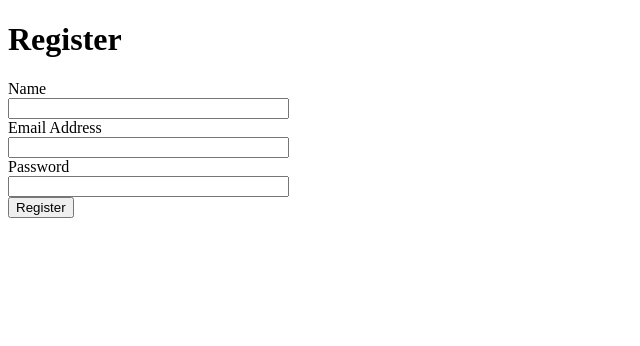
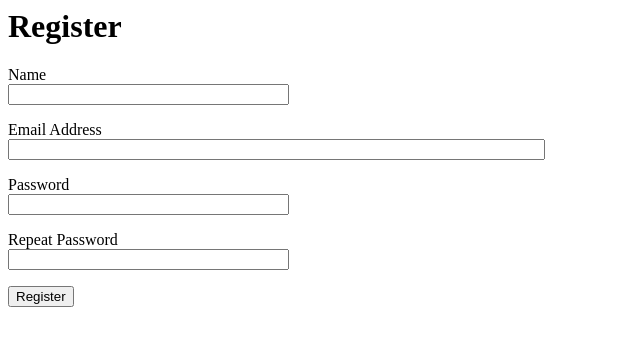
Before and after one commit to A-m-el/login-profile, a Flask app: page / in a window 1280 px wide. Shown: the top 346 px of the page, without its empty margins (0-640 px from the left). Run offline with Flask 3, Linux system fonts and the light colour scheme; parts of the project's set-up code (start-up, migrations or seed data) failed here and were passed over.

Commit message:
add some changes

```diff
--- a/app/forms.py
+++ b/app/forms.py
@@ -1,15 +1,18 @@
 from dataclasses import field
 from flask_wtf import FlaskForm
-from wtforms import EmailField, PasswordField, StringField, SubmitField, ValidationError, EqualTo
+from wtforms import EmailField, PasswordField, StringField, SubmitField
+from wtforms.validators import  EqualTo, DataRequired, EqualTo
+
+
 
 class RegisterForm(FlaskForm):
-    name = StringField('Name') #, validators=[DataRequired()]
-    email = EmailField('Email Address')
+    name = StringField('Name', validators=[DataRequired()]) #, validators=[DataRequired()]
+    email = EmailField('Email Address', validators=[DataRequired()])
 
     # def validate_password(self, field):
     #     if len(field.data < 8):
     #         raise ValidationError('Passwors must be at least 8 characters')
-    password = PasswordField('Password') #, validate_password(password)
-    password2 = PasswordField(
-'Repeat Password', validators=[ EqualTo('password')])
+    password = PasswordField('Password', validators=[DataRequired()]) #, validate_password(password)
+    password2 = PasswordField( 'Repeat Password',
+                              validators=[EqualTo('password', message='Passwords must match')])
     register = SubmitField('Register')
--- a/app/models.py
+++ b/app/models.py
@@ -1,4 +1,5 @@
 from app import db
+from werkzeug.security import generate_password_hash, check_password_hash
 
 
 class User(db.Model):
--- a/app/routes.py
+++ b/app/routes.py
@@ -1,19 +1,60 @@
-from flask import  flash, redirect, render_template, request, session, url_for
-from app import app
-from app import db
+# from flask import  flash, redirect, render_template, request, session, url_for
+# from app import app
+# from app import db
+# from app.forms import RegisterForm
+# from app.models import User
+
+# @app.route('/')
+# @app.route('/register', methods=['GET', 'POST'])
+# # def register():
+# #     form = RegisterForm(request.form)
+# #     # if form.validate_on_submit():  # This checks if the form submission is valid
+# #     if request.method == 'POST' and form.validate():
+# #             new_user = User(name = form.name.data, password_hash = form.password.data,
+# #                         email = form.email.data )
+# #             db.session.add(new_user)
+# #             db.session.commit()
+# #             # flash('thanks for registering')
+# #             return redirect(url_for('register'))
+# #     return render_template('register.html', form=form)
+
+# def register():
+#         form = RegisterForm()
+#         if form.validate_on_submit():
+#                  user = User(name=form.name.data, email=form.email.data)
+#                  user.set_password(form.password.data)
+#                  db.session.add(user)
+#                  db.session.commit()
+#                  flash('Congratulations, you are now a registered user!')
+#                  return redirect(url_for('register'))
+#         return render_template('register.html', title='Register', form=form)
+
+
+from flask import flash, redirect, render_template, request, url_for
+from app import app, db
 from app.forms import RegisterForm
 from app.models import User
 
 @app.route('/')
-@app.route('/register', methods=['GET', 'POST'])
+@app.route('/register', methods=['GET','POST'])
 def register():
-    form = RegisterForm(request.form)
-    # if form.validate_on_submit():  # This checks if the form submission is valid
-    if request.method == 'POST' and form.validate():
-            new_user = User(name = form.name.data, password_hash = form.password.data,
-                        email = form.email.data )
-            db.session.add(new_user)
-            db.session.commit()
-            # flash('thanks for registering')
-            return redirect(url_for('register'))
-    return render_template('register.html', form=form)
+    print("Route accessed!")
+    form = RegisterForm()
+
+    if request.method == 'POST':
+        print("POST request received")
+
+    # This checks if the form submission is valid and method is POST
+    if form.validate_on_submit():
+        print("Form is valid")
+        user = User(name=form.name.data, email=form.email.data)
+        user.set_password(form.password.data)  # Ensure `set_password` is implemented correctly
+        db.session.add(user)
+        db.session.commit()
+
+        flash('Congratulations, you are now a registered user!')
+        return redirect(url_for('register'))
+    else:
+            print("form unvalid")
+            print(form.errors)
+    return render_template('register.html', title='Register', form=form)
--- a/app/templates/register.html
+++ b/app/templates/register.html
@@ -1,4 +1,44 @@
-<!DOCTYPE html>
+
+{% block content %}
+<h1>Register</h1>
+<form action="" method="post">
+{{ form.csrf_token }}
+<!-- {{ form.hidden_tag() }} -->
+<p>
+{{ form.name.label }}<br>
+{{ form.name(size=32) }}<br>
+{% for error in form.name.errors %}
+<span style="color: red;">[{{ error }}]</span>
+{% endfor %}
+</p>
+<p>
+{{ form.email.label }}<br>
+{{ form.email(size=64) }}<br>
+{% for error in form.email.errors %}
+<span style="color: red;">[{{ error }}]</span>
+{% endfor %}
+</p>
+<p>
+    {{ form.password.label }}<br>
+{{ form.password(size=32) }}<br>
+{% for error in form.password.errors %}
+<span style="color: red;">[{{ error }}]</span>
+{% endfor %}
+</p>
+<p>
+{{ form.password2.label }}<br>
+{{ form.password2(size=32) }}<br>
+{% for error in form.password2.errors %}
+<span style="color: red;">[{{ error }}]</span>
+{% endfor %}
+</p>
+<p>{{ form.register() }}</p>
+</form>
+{% endblock %}
+
+
+
+<!-- <!DOCTYPE html>
 <html lang="en">
 <head>
     <meta charset="UTF-8">
@@ -6,27 +46,32 @@
     <title>Register</title>
 </head>
 <body>
-    <h1>Register</h1>
+
+
+
+
+    <!-- <h1>Register</h1>
 
     <!-- This form will POST the data to the server when submitted -->
-    <form method="post" >
+    <!-- <form method="post" >
 
         <!-- Name Field -->
-        <label for="name">{{ form.name.label }}</label> <br>
-        {{ form.name(size=32) }} <br>
+        <!-- <label for="name">{{ form.name.label }}</label> <br>
+        {{ form.name(size=32) }} <br> -->
 
         <!-- Email Field -->
-        <label for="email">{{ form.email.label }}</label> <br>
-        {{ form.email(size=32) }} <br>
+        <!-- <label for="email">{{ form.email.label }}</label> <br>
+        {{ form.email(size=32) }} <br> -->
 
         <!-- Password Field -->
-        <label for="password">{{ form.password.label }}</label> <br>
-        {{ form.password(size=32) }} <br>
+        <!-- <label for="password">{{ form.password.label }}</label> <br>
+        {{ form.password(size=32) }} <br> -->
 
         <!-- <label for="email">{{ form.email.label}}</label> -->
-
+        <!-- <label for="password">{{ form.password.label }}</label> <br>
+        {{ form.password(size=32) }} <br> -->
         <!-- Submit Button -->
-        {{ form.register() }} <!-- This is the submit button from forms.py -->
-    </form>
+        <!-- {{ form.register() }} <!-- This is the submit button from forms.py
+    </form
 </body>
-</html>
+</html> -->
```
